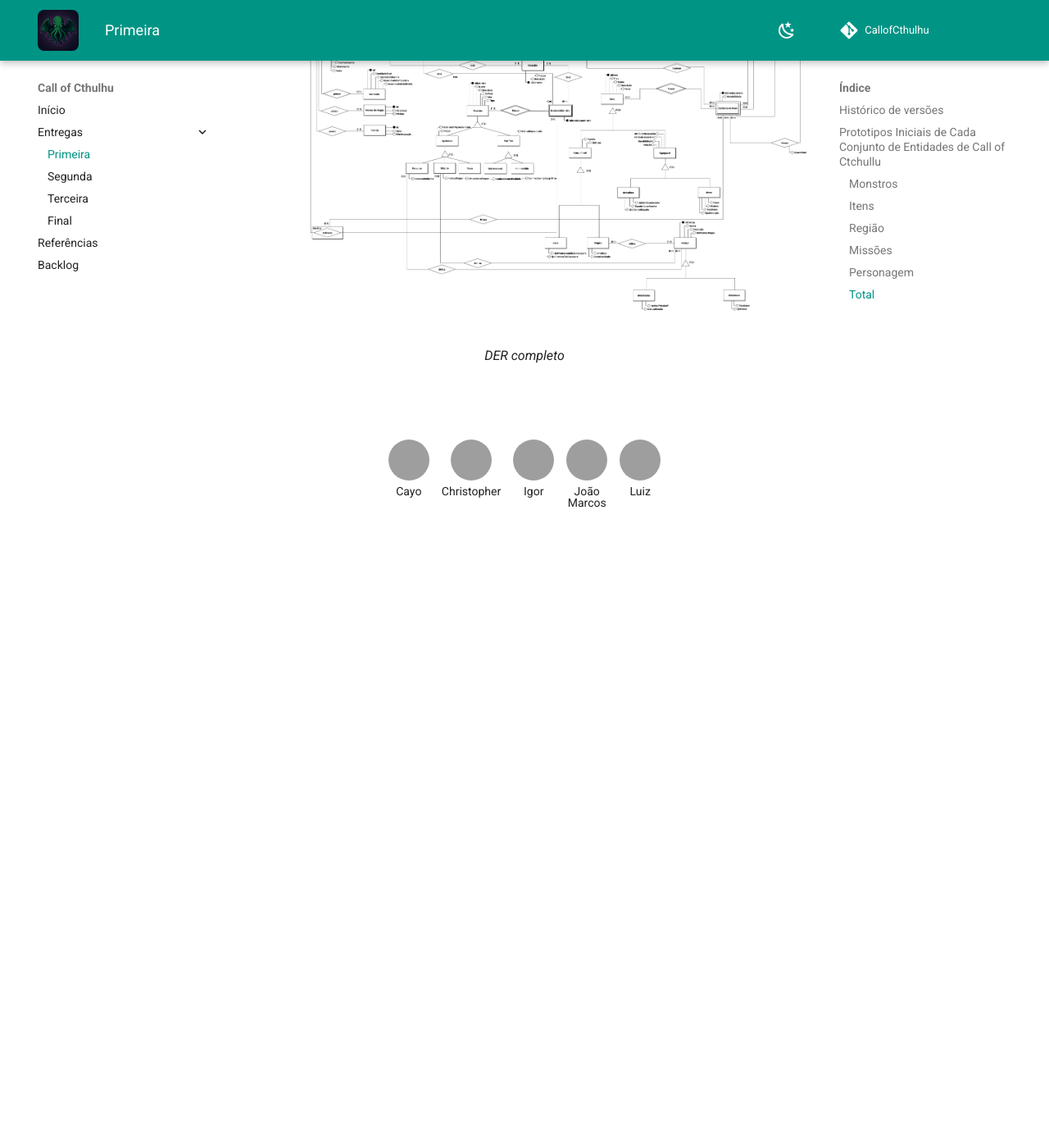
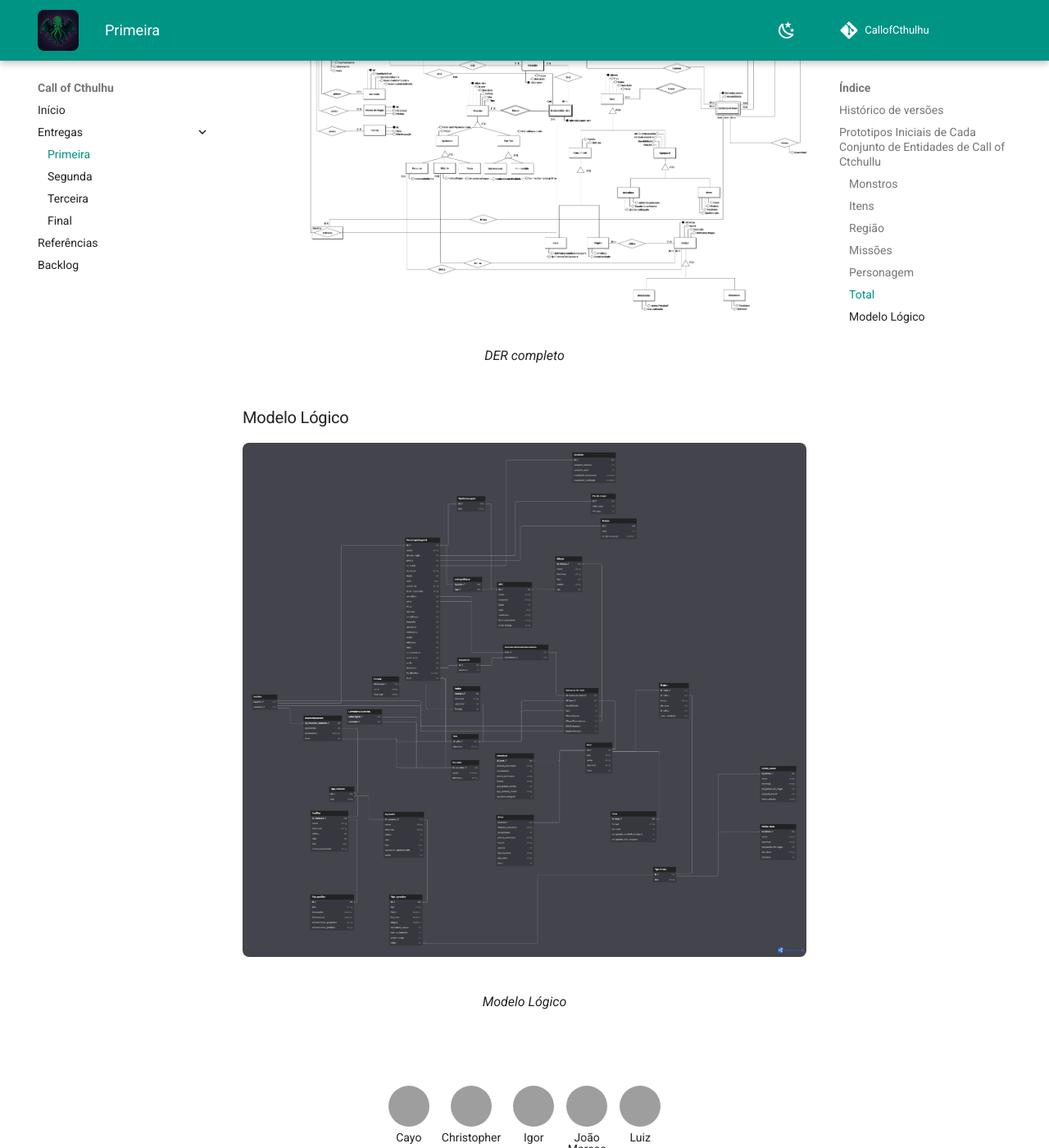
Before and after one commit to SBD1/2025.1-CallOfCthulhu, an MkDocs documentation site: the page built from docs/entregas/entrega1.md, in a window 1280 px wide and 1400 px high, scrolled down 4295 px. Shown: the whole window at 82% size. Built offline with MkDocs 1.6.1 and Material for MkDocs 9.7.7, drawn with Linux system fonts in a browser that asks for light colours; comment, search, counter and statistics services are not loaded; before the commit the page ends 4925 px from its top, so only the background shows below that; grey boxes are pictures that could not be loaded.

```diff
--- a/docs/entregas/entrega1.md
+++ b/docs/entregas/entrega1.md
@@ -51,3 +51,9 @@
   ![total](../assets/DER_Total.png){ width="700" }
   <figcaption>DER completo</figcaption>
 </figure>
+
+### Modelo Lógico
+<figure markdown="span">
+  ![total](../assets/ML.png){ width="700" }
+  <figcaption>Modelo Lógico</figcaption>
+</figure>
```
Also changed, not shown: docs/assets/ML.png (added).
